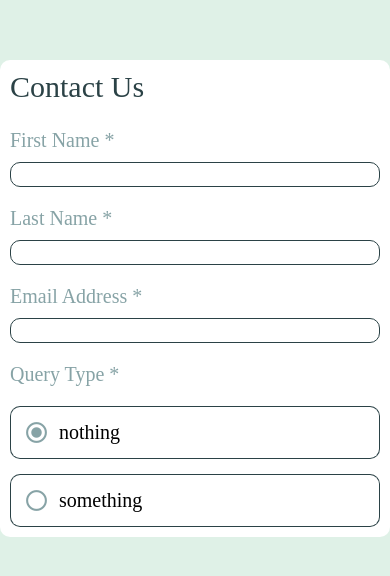
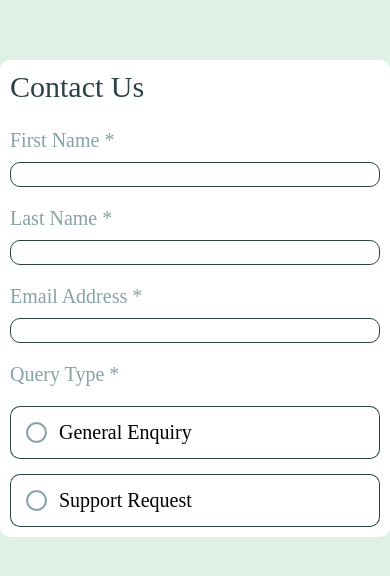
Before and after one commit to Mahamadou-Nouridine/react-native-contact-form, a React Native app: screen / in a window 390 px wide. Shown: the part 124-700 px from the top of the page. Built offline with nearby package versions, Linux system fonts and the light colour scheme.

Commit message:
Complete the radio Input

```diff
--- a/components/TextRadioElement.tsx
+++ b/components/TextRadioElement.tsx
@@ -1,25 +1,40 @@
 import React, {useState} from 'react';
-import {StyleSheet, Text, View} from 'react-native';
+import {Pressable, StyleSheet, Text, View} from 'react-native';
 import {colors} from '../constants/color';
 import Icon from 'react-native-vector-icons/MaterialIcons';
 
 interface props {
   select: string[];
+  selected: number | null;
+  selectGenerator: (index: number) => () => void;
 }
 
-const TextRadioElement: React.FC<props> = () => {
+const TextRadioElement: React.FC<props> = ({
+  selected,
+  select,
+  selectGenerator,
+}) => {
   return (
     <View style={styles.radioContainer}>
-      <RadioElement selected label="nothing" />
-      <RadioElement label="something" />
+      {select.map((el, index) => (
+        <RadioElement
+          onSelect={selectGenerator(index)}
+          key={index}
+          selected={selected === index}
+          label={el}
+        />
+      ))}
     </View>
   );
 };
 
-const useTextRadioElement = (props: props) => {
-  const [selected, setSelected] = useState(null);
+const useTextRadioElement = (props: Pick<props, 'select'>) => {
+  const [selected, setSelected] = useState<null | number>(null);
+  const selectGenerator = (index: number) => {
+    return () => setSelected(index);
+  };
   return {
-    TextRadioElement: TextRadioElement({...props}),
+    TextRadioElement: TextRadioElement({...props, selected, selectGenerator}),
     selected: selected,
     setSelected,
   };
@@ -30,18 +45,23 @@ export default useTextRadioElement;
 interface RadioElementProps {
   selected?: boolean;
   label: string;
+  onSelect: () => void;
 }
 
-const RadioElement: React.FC<RadioElementProps> = ({selected, label}) => {
+const RadioElement: React.FC<RadioElementProps> = ({
+  selected,
+  label,
+  onSelect,
+}) => {
   return (
-    <View style={styles.input}>
+    <Pressable onPress={onSelect} style={styles.input}>
       <Icon
         name={`radio-button-${selected ? 'on' : 'off'}`}
         size={25}
         color={colors.neutral.grey500}
       />
       <Text style={styles.inputText}>{label}</Text>
-    </View>
+    </Pressable>
   );
 };
 
```
